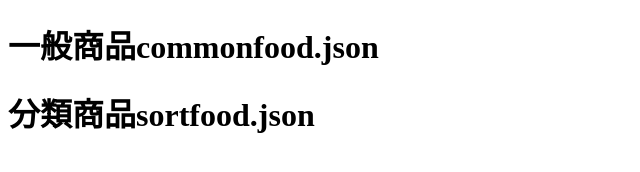
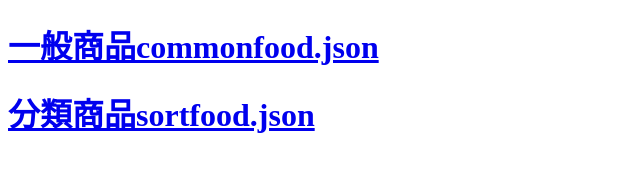
Before and after one commit to yes66395/POSData, a plain HTML site: page index.html in a window 1280 px wide. Shown: the whole page, without its empty margins (0-640 px from the left). Drawn offline with Linux system fonts and the light colour scheme.

Commit message:
Update index.html

```diff
--- a/index.html
+++ b/index.html
@@ -7,8 +7,8 @@
 		<title>POS速食店資料</title>
 	</head>
 	<body>
-		<h1>一般商品commonfood.json</h1>
-		<h1>分類商品sortfood.json</h1>
+		<h1><a href="https://yes66395.github.io/POSData/commonfood.json">一般商品commonfood.json</a></h1>
+		<h1> <a href="https://yes66395.github.io/POSData/sortfood.json">分類商品sortfood.json</a></h1>
 
 	</body>
 </html>
```
